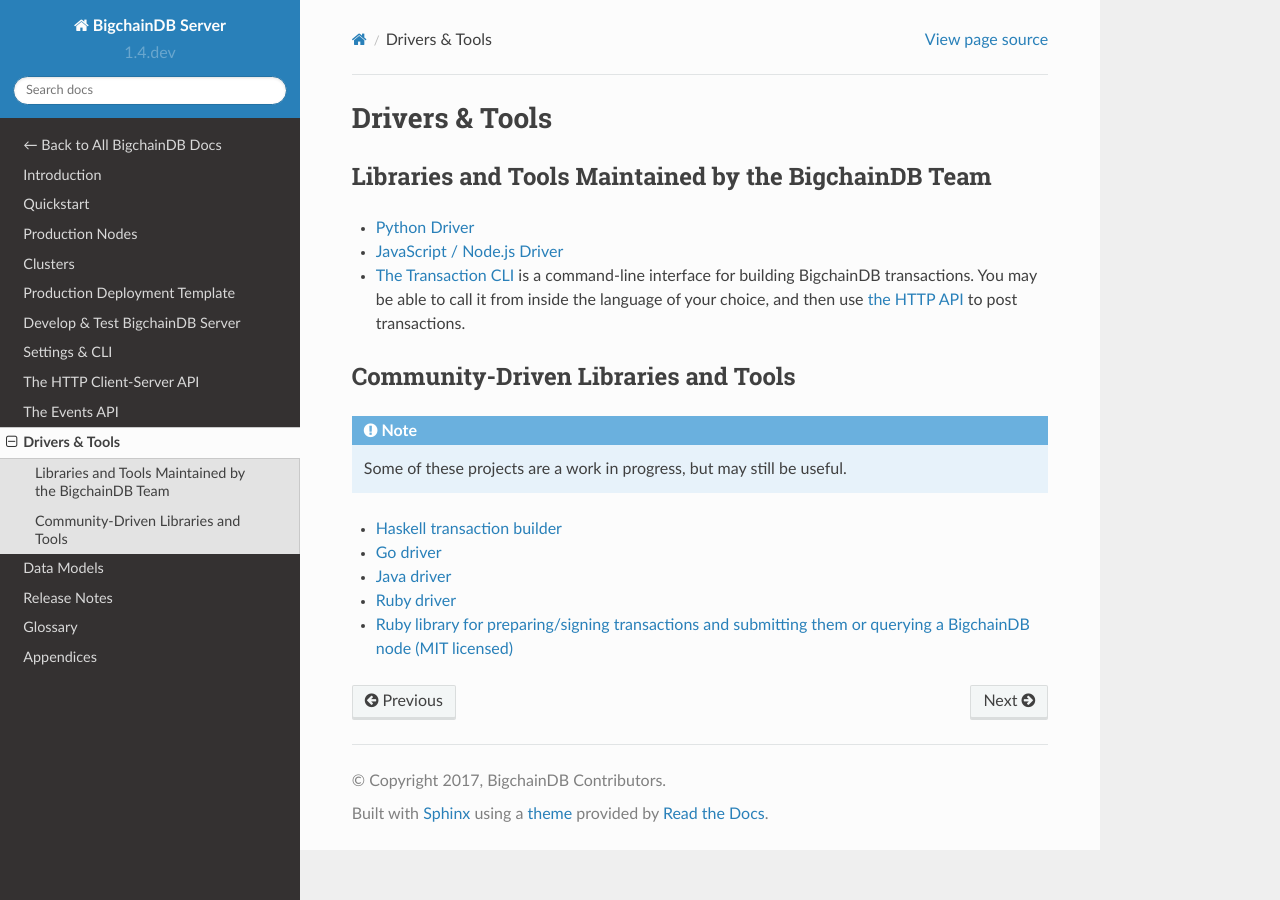
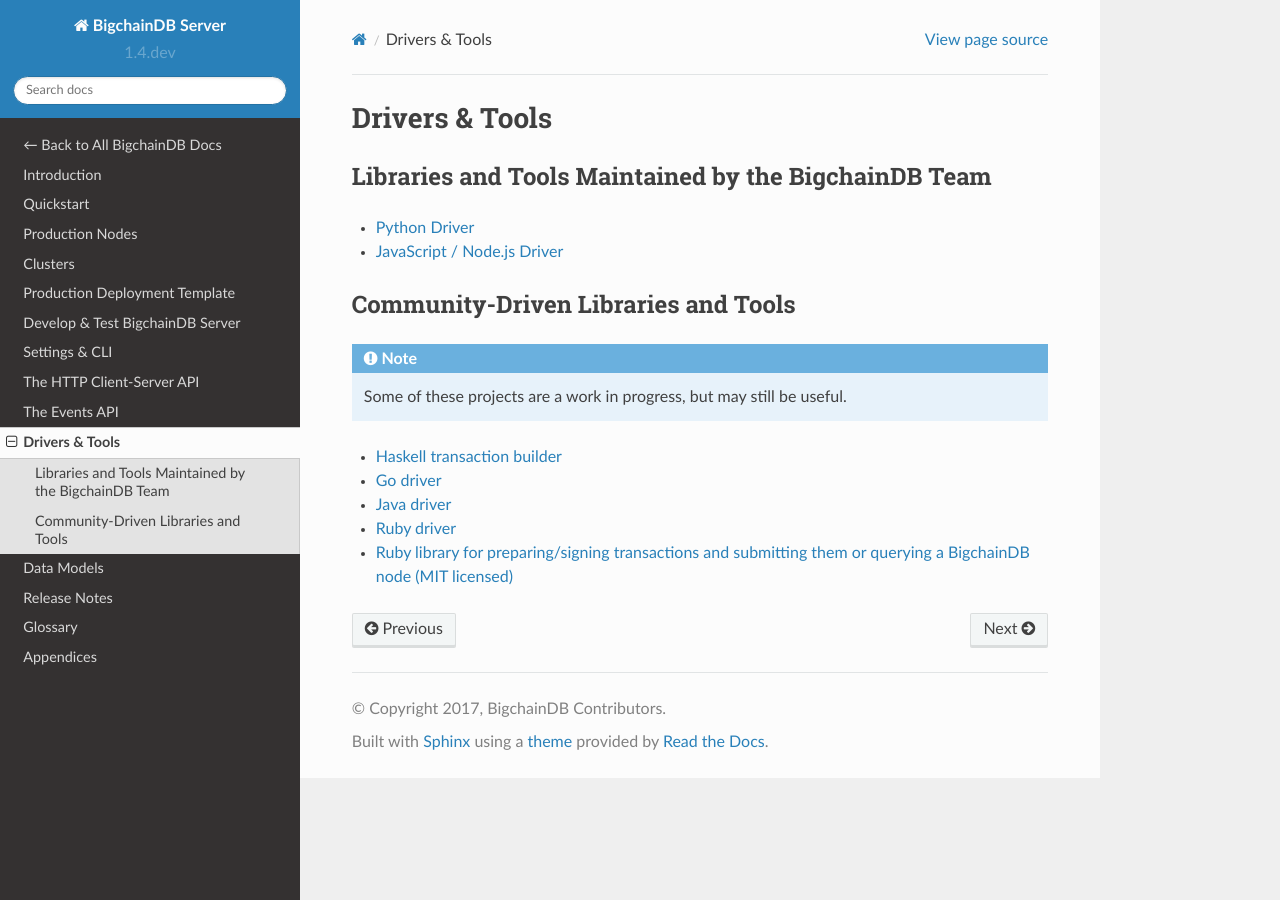
Before and after one commit to bigchaindb/bigchaindb, a Sphinx documentation site: the page built from docs/server/source/drivers-clients/index.rst, in a window 1280 px wide. Built offline with Sphinx 7.4.7 and the Read the Docs theme 2.0.0, drawn with Linux system fonts in a browser that asks for light colours.

Commit message:
Remove 2 refs/links to the deprecated Transaction CLI tool

```diff
--- a/docs/root/source/index.rst
+++ b/docs/root/source/index.rst
@@ -61,9 +61,6 @@
      <a class="button" href="https://docs.bigchaindb.com/projects/js-driver/en/latest/index.html">JavaScript Driver Docs</a>
    </div>
    <div class="buttondiv">
-     <a class="button" href="https://docs.bigchaindb.com/projects/cli/en/latest/">Command Line Transaction Tool</a>
-   </div>
-   <div class="buttondiv">
      <a class="button" href="http://docs.bigchaindb.com/projects/server/en/latest/index.html">Server Docs</a>
    </div>
    <div class="buttondiv">
--- a/docs/server/source/drivers-clients/index.rst
+++ b/docs/server/source/drivers-clients/index.rst
@@ -6,12 +6,6 @@
 
 * `Python Driver <https://docs.bigchaindb.com/projects/py-driver/en/latest/index.html>`_
 * `JavaScript / Node.js Driver <https://github.com/bigchaindb/js-bigchaindb-driver>`_
-* `The Transaction CLI <https://docs.bigchaindb.com/projects/cli/en/latest/>`_ is
-  a command-line interface for building BigchainDB transactions.
-  You may be able to call it from inside the language of
-  your choice, and then use :ref:`the HTTP API <The HTTP Client-Server API>`
-  to post transactions.
-
 
 Community-Driven Libraries and Tools
 ------------------------------------
```
